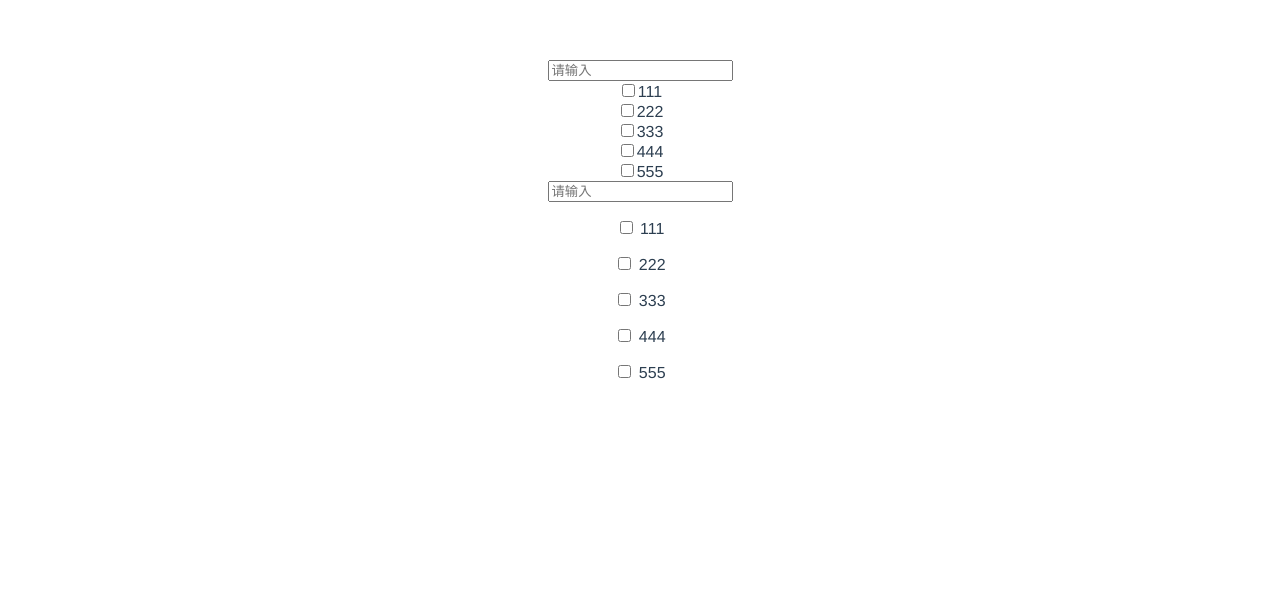
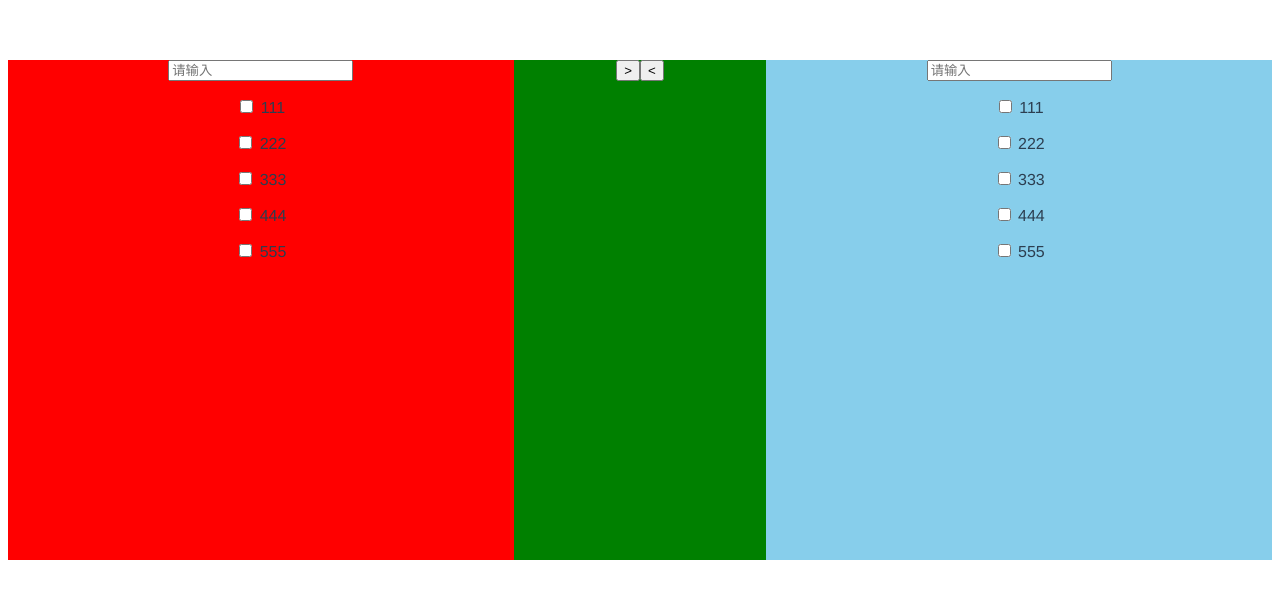
Before and after one commit to QwQjQ/shuttleframe, a Vue app: page / in a window 1280 px wide. Shown: the top 598 px of the page. Built offline with nearby package versions, Linux system fonts and the light colour scheme.

Commit message:
添加了一些新function

```diff
--- a/package.json
+++ b/package.json
@@ -19,6 +19,8 @@
     "@vue/cli-service": "~5.0.0",
     "eslint": "^7.32.0",
     "eslint-plugin-vue": "^8.0.3",
+    "node-sass": "^7.0.1",
+    "sass-loader": "^13.0.0",
     "vue-template-compiler": "^2.6.14"
   },
   "eslintConfig": {
--- a/src/components/shuttle-frame.vue
+++ b/src/components/shuttle-frame.vue
@@ -1,18 +1,32 @@
 <template>
   <div class="container">
+    <!--左边穿梭框-->
     <div class="leftFrame">
       <div class="SearchBox">
         <input type="text" placeholder="请输入" />
       </div>
-
       <div v-for="(item,index) in leftList" :key="index">
         <div class="leftListItem">
-          <input type="checkbox" value="item" />
-          <span>{{item}}</span>
+          <p>
+            <input type="checkbox" name="leftCheckbox" value="item" />
+            {{item}}
+          </p>
         </div>
       </div>
     </div>
-
+    <!--中间按钮框-->
+    <div class="centerFrame">
+      <div class="centerBtn">
+        <button
+          class="btnMoveRight"
+          @click="moveRight"
+          @mouseover="mouseoverMoveRight"
+          @mouseout="mouseoutMoveRight"
+        >&gt;</button>
+        <button class="btnMoveLeft" @click="moveLeft">&lt;</button>
+      </div>
+    </div>
+    <!--右边穿梭框-->
     <div class="rightFrame">
       <div class="SearchBox">
         <input type="text" placeholder="请输入" />
@@ -20,7 +34,7 @@
       <div v-for="(item,index) in rightList" :key="index">
         <div class="rightListItem">
           <p>
-            <input type="checkbox" value="item" />
+            <input type="checkbox" name="rightCheckbox" value="item" />
             {{item}}
           </p>
         </div>
@@ -61,9 +75,108 @@ export default {
     console.log(this.rightList);
   },
 
-  methods: {}
+  methods: {
+    // 获取左边选中的参数
+    getLeftChecked() {
+      let leftChecked = [];
+      let leftCheckbox = document.getElementsByName("leftCheckbox");
+      for (let i = 0; i < leftCheckbox.length; i++) {
+        if (leftCheckbox[i].checked) {
+          leftChecked.push(leftCheckbox[i].value);
+        }
+      }
+      return leftChecked;
+    },
+
+    // 获取右边的参数
+    getRightChecked() {
+      let rightChecked = [];
+      let rightCheckbox = document.getElementsByName("rightCheckbox");
+      for (let i = 0; i < rightCheckbox.length; i++) {
+        if (rightCheckbox[i].checked) {
+          rightChecked.push(rightCheckbox[i].value);
+        }
+      }
+      return rightChecked;
+    },
+
+    // 判断是否有选中的参数
+    isChecked: function(arr) {
+      for (let i = 0; i < arr.length; i++) {
+        if (arr[i].checked) {
+          return true;
+        }
+      }
+      return false;
+    },
+
+    // 向右移动点击事件
+    moveRight: function() {
+      // 获取左边选中的参数
+      let leftChecked = this.getLeftChecked();
+      // 判断左边是否有选中的参数
+      if (leftChecked.length == 0) {
+        // 获得btnMoveRight[0]
+        let btnMoveRight = document.getElementsByClassName("btnMoveRight")[0];
+        // 设置btnMoveRight的disabled属性为true
+        btnMoveRight.disabled = true;
+        return;
+      }
+    },
+    // 向左移动点击事件
+    moveLeft: function() {},
+
+    // 鼠标移入btnMoveRight事件
+    mouseoverMoveRight: function() {
+      // 获得左边的参数
+      let leftChecked = this.getLeftChecked();
+      // 获得btnMoveRight[0]
+      let btnMoveRight = document.getElementsByClassName("btnMoveRight")[0];
+      // 判断leftChecked是否有选中的参数
+      if (this.isChecked(leftChecked)) {
+        // 设置btnMoveRight的disabled属性为false
+        console.log(leftChecked);
+        btnMoveRight.disabled = false;
+      } else {
+        console.log("true" + leftChecked);
+        // 设置btnMoveRight的disabled属性为true
+        btnMoveRight.disabled = true;
+      }
+    },
+    // 鼠标移出btnMoveRight事件
+    mouseoutMoveRight: function() {
+      // 获得btnMoveRight[0]
+      let btnMoveRight = document.getElementsByClassName("btnMoveRight")[0];
+      // 设置btnMoveRight的disabled属性为false
+      btnMoveRight.disabled = false;
+    }
+  }
 };
 </script>
 
 <style lang="scss" scoped>
+.container {
+  display: flex;
+  flex-direction: row;
+  justify-content: space-between;
+  align-items: center;
+  width: 100%;
+  height: 500px;
+  background-color: #fff;
+}
+.leftFrame {
+  width: 40%;
+  height: 100%;
+  background-color: red;
+}
+.centerFrame {
+  width: 20%;
+  height: 100%;
+  background-color: green;
+}
+.rightFrame {
+  width: 40%;
+  height: 100%;
+  background-color: skyblue;
+}
 </style>
```
Also changed, not shown: 1 other file (tests, documents, lock files or other folders).
